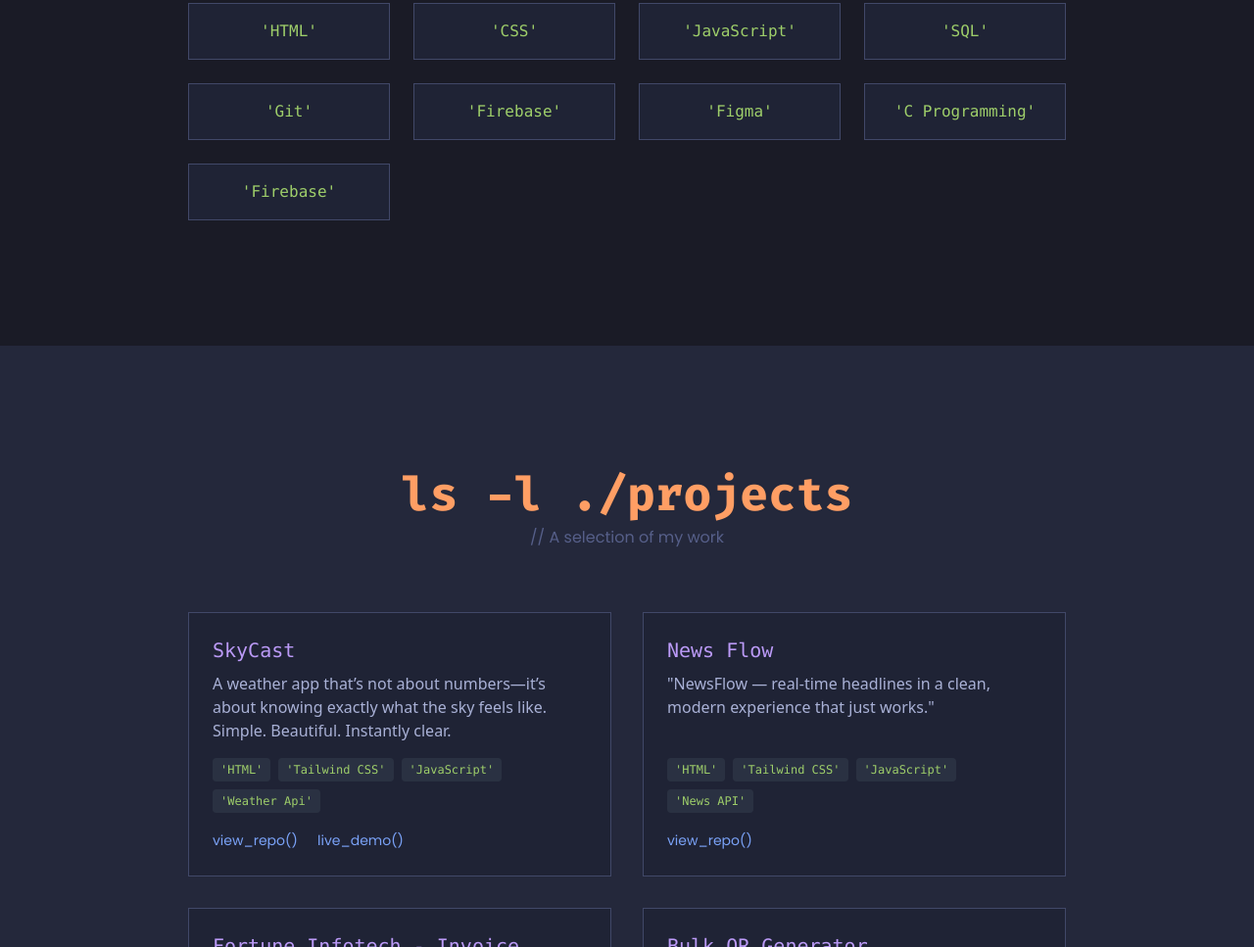
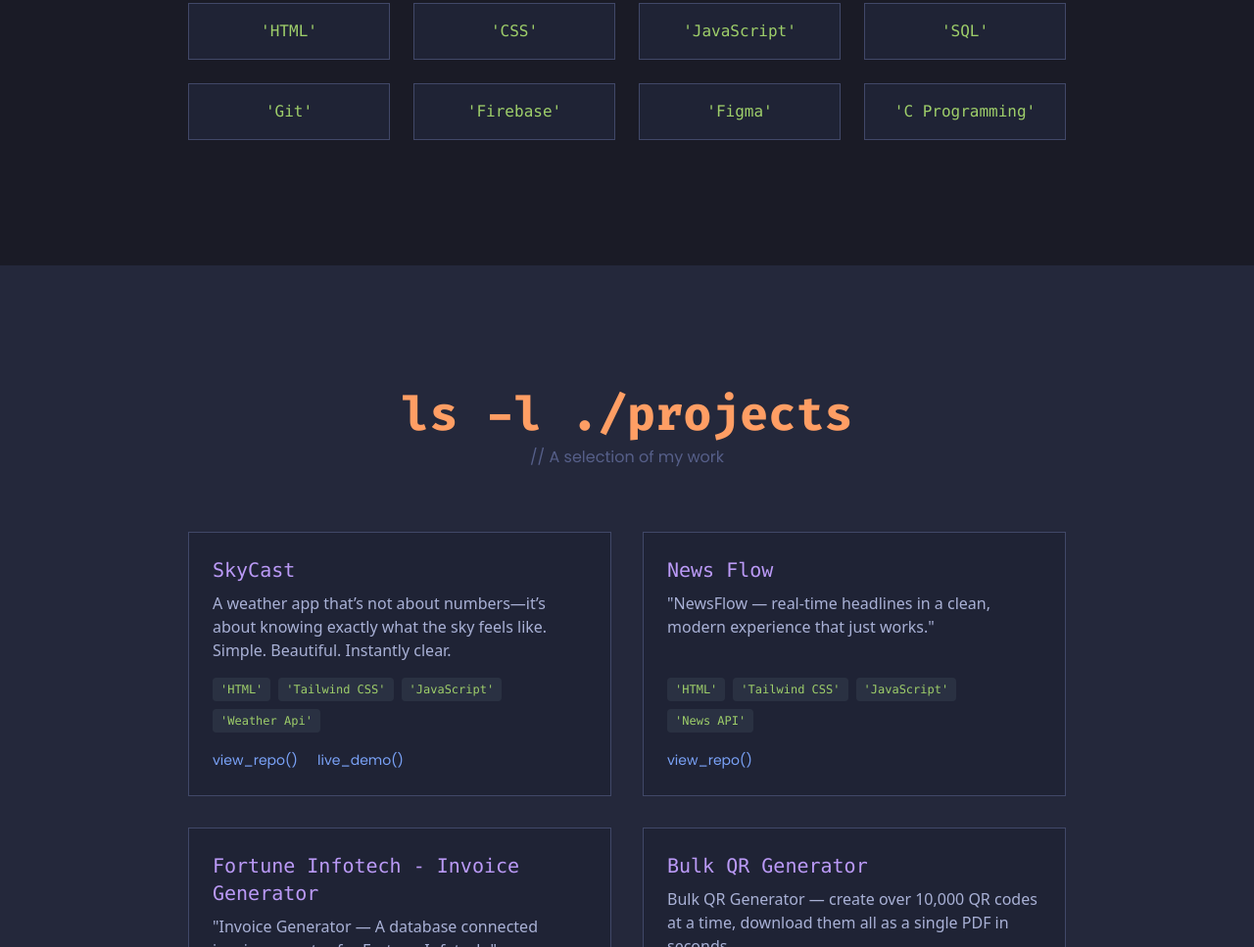
Before and after one commit to KhanAdilCodingSnippets/Portfolio-version-2, a plain HTML site: page index.html in a window 1280 px wide. Shown: the part 2667-3634 px from the top of the page at 98% size. Drawn offline with nearby package versions, Linux system fonts and the light colour scheme.

Commit message:
Remove Firebase card from skills section
Removed Firebase card from the skills section.

```diff
--- a/index.html
+++ b/index.html
@@ -450,8 +450,6 @@
                     <div class="card p-4 text-center text-sm sm:text-base"><span class="color-string">'Figma'</span>
                     </div>
                     <div class="card p-4 text-center text-sm sm:text-base"><span class="color-string">'C Programming'</span>
-                    </div>
-                    <div class="card p-4 text-center text-sm sm:text-base"><span class="color-string">'Firebase'</span>
                     </div>
                 </div>
             </div>
```
